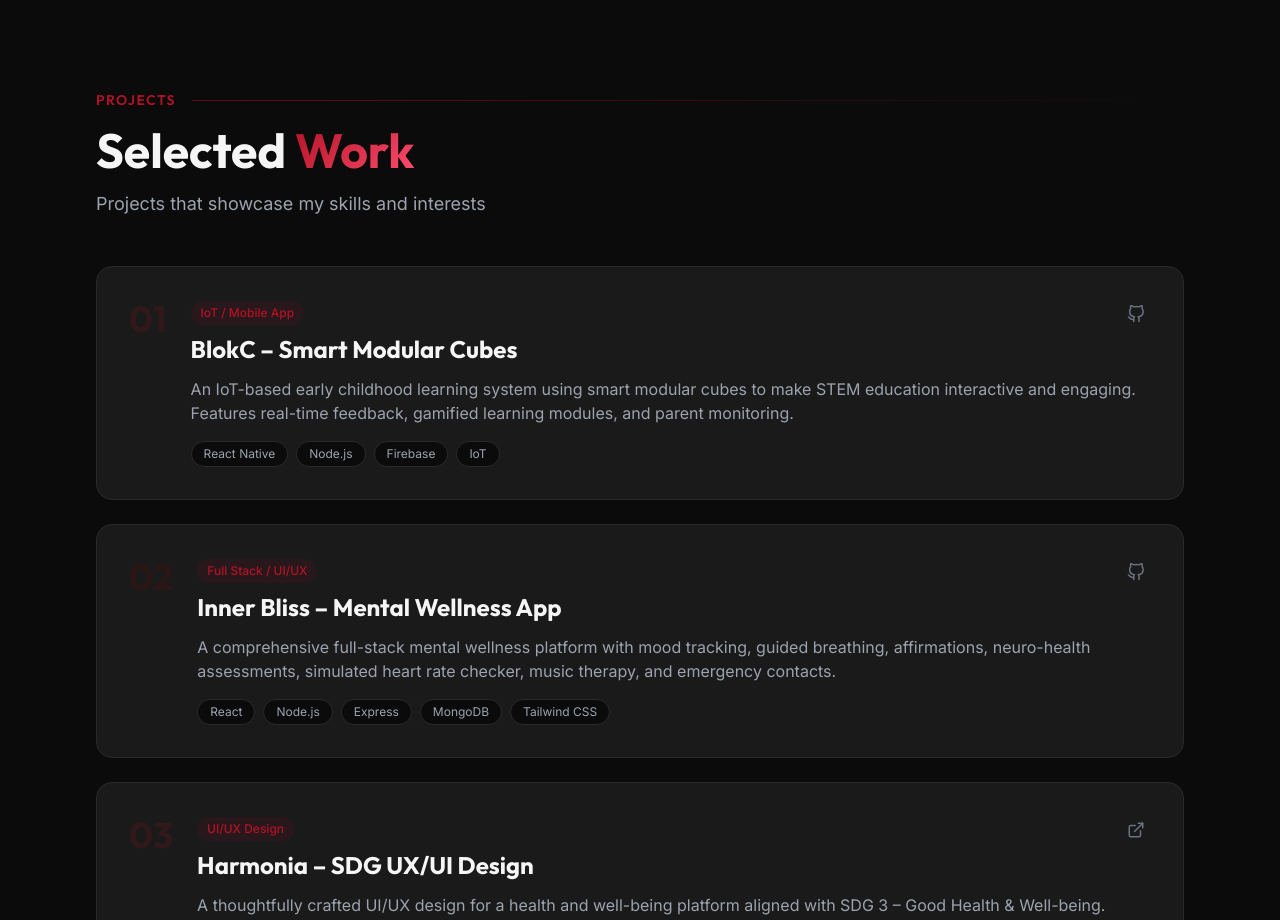
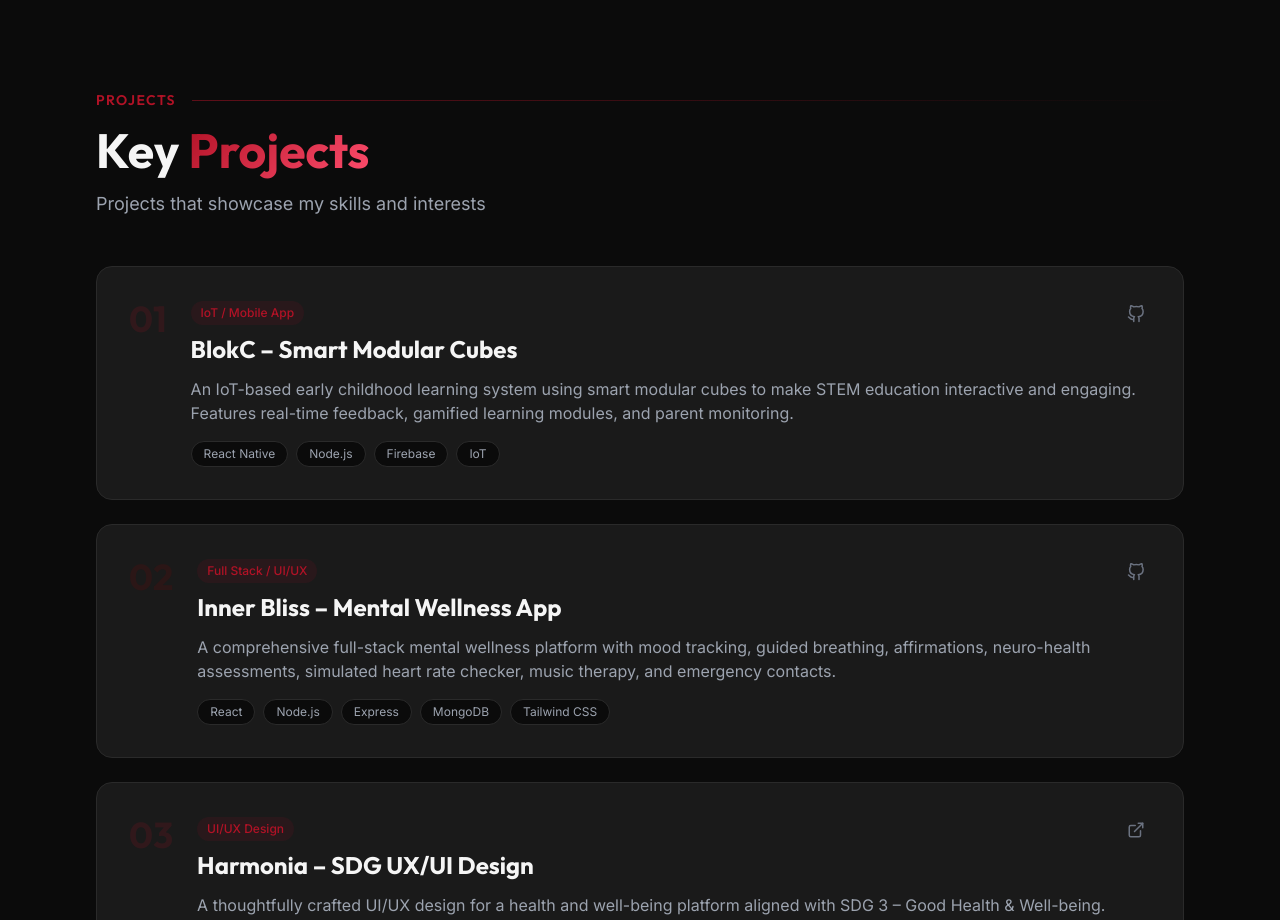
Before and after one commit to oshadeew/portfolio-oshadee, a React (Vite) app: page / in a window 1280 px wide. Shown: the part 2540-3460 px from the top of the page. Built offline with nearby package versions, Linux system fonts and the light colour scheme.

Commit message:
Rename "Selected Work" section title to "Key Projects".

```diff
--- a/src/components/Projects.jsx
+++ b/src/components/Projects.jsx
@@ -87,7 +87,7 @@
             <div className="flex-1 h-[1px] bg-gradient-to-r from-[#B11226]/50 to-transparent" />
           </div>
           <h2 className="section-title">
-            Selected <span className="text-gradient">Work</span>
+            Key <span className="text-gradient">Projects</span>
           </h2>
           <p className="section-subtitle">Projects that showcase my skills and interests</p>
         </AnimatedSection>
```
